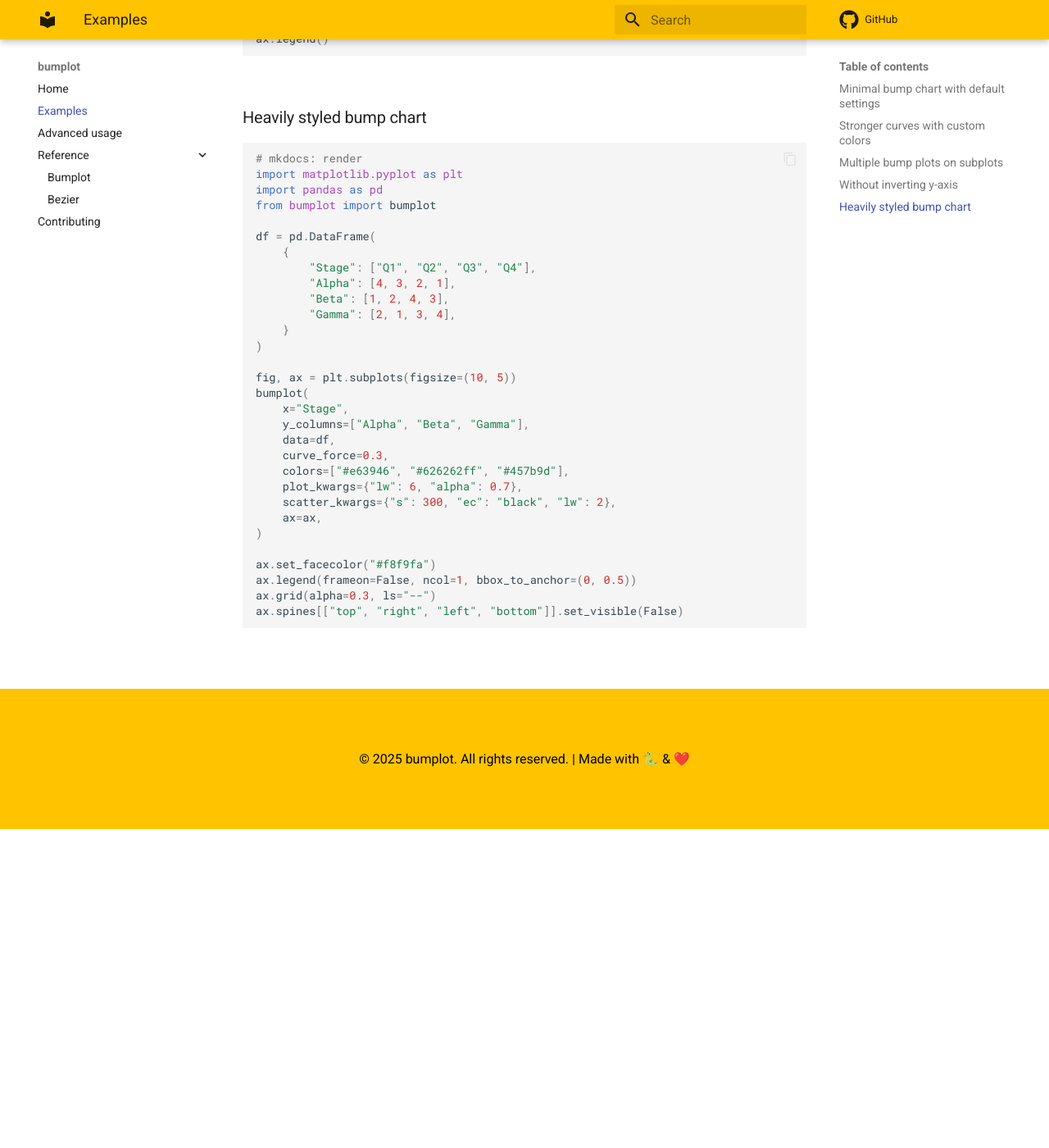
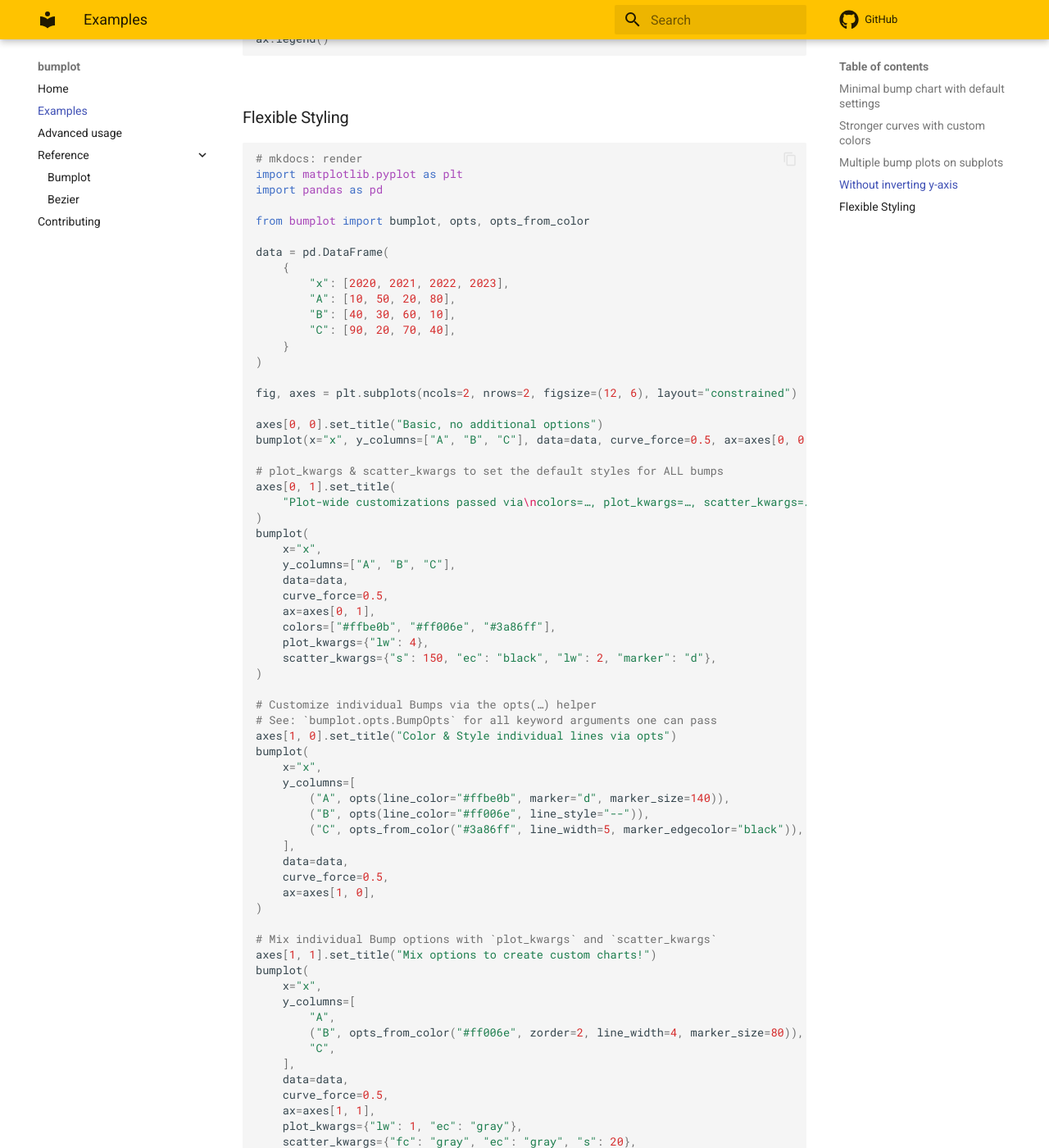
Before and after one commit to y-sunflower/bumplot, an MkDocs documentation site: the page built from docs/examples.md, in a window 1280 px wide and 1400 px high, scrolled down 2426 px. Shown: the whole window at 82% size. Built offline with MkDocs 1.6.1 and Material for MkDocs 9.7.7, drawn with Linux system fonts in a browser that asks for light colours; comment, search, counter and statistics services are not loaded; before the commit the page ends 3437 px from its top, so only the background shows below that; some of the changed text lies outside the part shown.

Commit message:
update docs with new bumplot options API

````diff
--- a/docs/examples.md
+++ b/docs/examples.md
@@ -115,37 +115,78 @@ bumplot(
 ax.legend()
 ```
 
-### Heavily styled bump chart
+### Flexible Styling
 
 ```python
 # mkdocs: render
 import matplotlib.pyplot as plt
 import pandas as pd
-from bumplot import bumplot
 
-df = pd.DataFrame(
+from bumplot import bumplot, opts, opts_from_color
+
+data = pd.DataFrame(
     {
-        "Stage": ["Q1", "Q2", "Q3", "Q4"],
-        "Alpha": [4, 3, 2, 1],
-        "Beta": [1, 2, 4, 3],
-        "Gamma": [2, 1, 3, 4],
+        "x": [2020, 2021, 2022, 2023],
+        "A": [10, 50, 20, 80],
+        "B": [40, 30, 60, 10],
+        "C": [90, 20, 70, 40],
     }
 )
 
-fig, ax = plt.subplots(figsize=(10, 5))
+fig, axes = plt.subplots(ncols=2, nrows=2, figsize=(12, 6), layout="constrained")
+
+axes[0, 0].set_title("Basic, no additional options")
+bumplot(x="x", y_columns=["A", "B", "C"], data=data, curve_force=0.5, ax=axes[0, 0])
+
+# plot_kwargs & scatter_kwargs to set the default styles for ALL bumps
+axes[0, 1].set_title(
+    "Plot-wide customizations passed via\ncolors=…, plot_kwargs=…, scatter_kwargs=…"
+)
 bumplot(
-    x="Stage",
-    y_columns=["Alpha", "Beta", "Gamma"],
-    data=df,
-    curve_force=0.3,
-    colors=["#e63946", "#626262ff", "#457b9d"],
-    plot_kwargs={"lw": 6, "alpha": 0.7},
-    scatter_kwargs={"s": 300, "ec": "black", "lw": 2},
-    ax=ax,
+    x="x",
+    y_columns=["A", "B", "C"],
+    data=data,
+    curve_force=0.5,
+    ax=axes[0, 1],
+    colors=["#ffbe0b", "#ff006e", "#3a86ff"],
+    plot_kwargs={"lw": 4},
+    scatter_kwargs={"s": 150, "ec": "black", "lw": 2, "marker": "d"},
 )
 
-ax.set_facecolor("#f8f9fa")
-ax.legend(frameon=False, ncol=1, bbox_to_anchor=(0, 0.5))
-ax.grid(alpha=0.3, ls="--")
-ax.spines[["top", "right", "left", "bottom"]].set_visible(False)
+# Customize individual Bumps via the opts(…) helper
+# See: `bumplot.opts.BumpOpts` for all keyword arguments one can pass
+axes[1, 0].set_title("Color & Style individual lines via opts")
+bumplot(
+    x="x",
+    y_columns=[
+        ("A", opts(line_color="#ffbe0b", marker="d", marker_size=140)),
+        ("B", opts(line_color="#ff006e", line_style="--")),
+        ("C", opts_from_color("#3a86ff", line_width=5, marker_edgecolor="black")),
+    ],
+    data=data,
+    curve_force=0.5,
+    ax=axes[1, 0],
+)
+
+# Mix individual Bump options with `plot_kwargs` and `scatter_kwargs`
+axes[1, 1].set_title("Mix options to create custom charts!")
+bumplot(
+    x="x",
+    y_columns=[
+        "A",
+        ("B", opts_from_color("#ff006e", zorder=2, line_width=4, marker_size=80)),
+        "C",
+    ],
+    data=data,
+    curve_force=0.5,
+    ax=axes[1, 1],
+    plot_kwargs={"lw": 1, "ec": "gray"},
+    scatter_kwargs={"fc": "gray", "ec": "gray", "s": 20},
+)
+
+for ax in axes.flat:
+    ax.margins(x=0.05)
+    ax.spines[["top", "right"]].set_visible(False)
+
+plt.show()
 ```
````
Also changed, not shown: docs/advanced-usage.md (+22 -38 lines).
